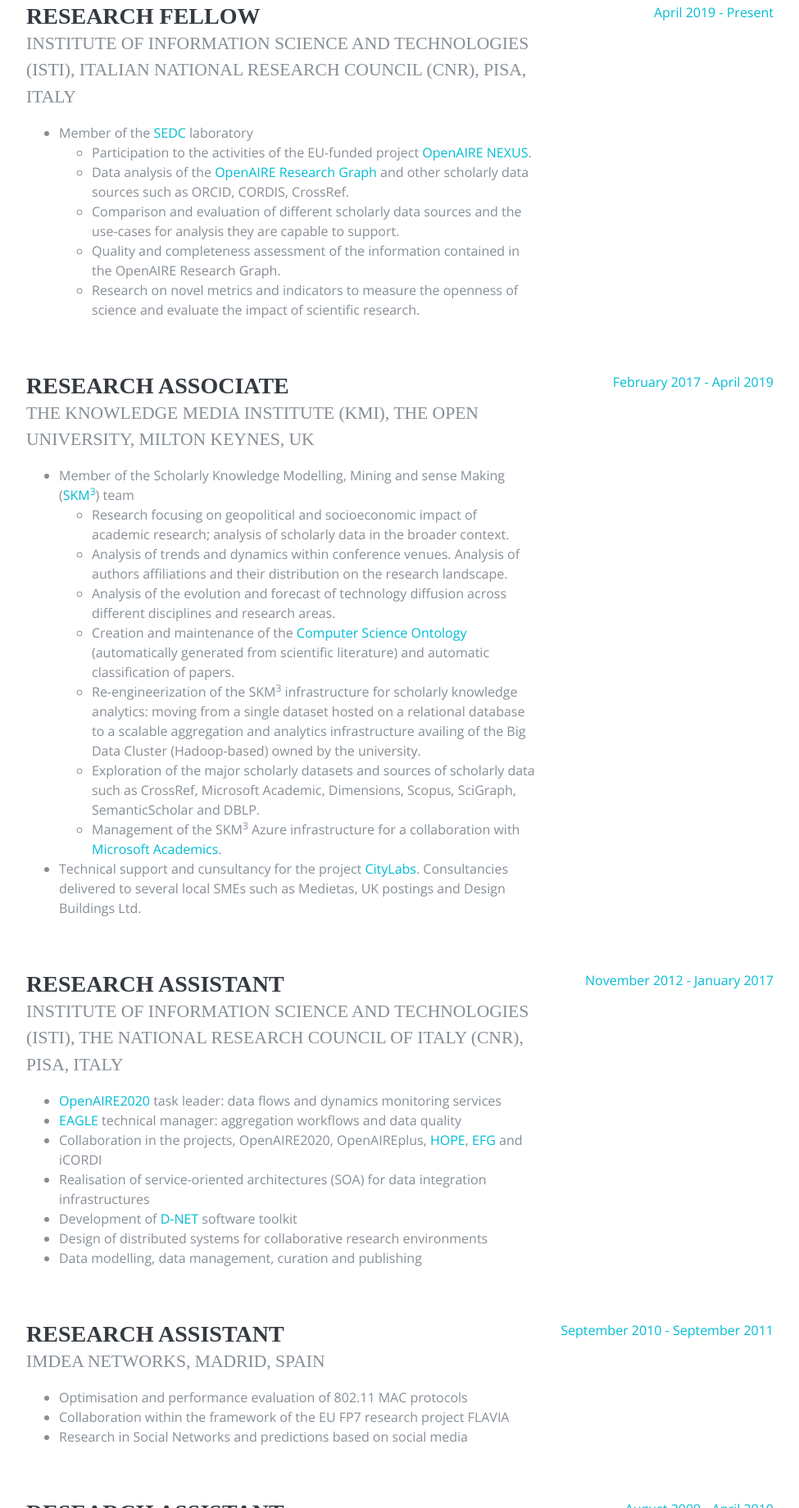
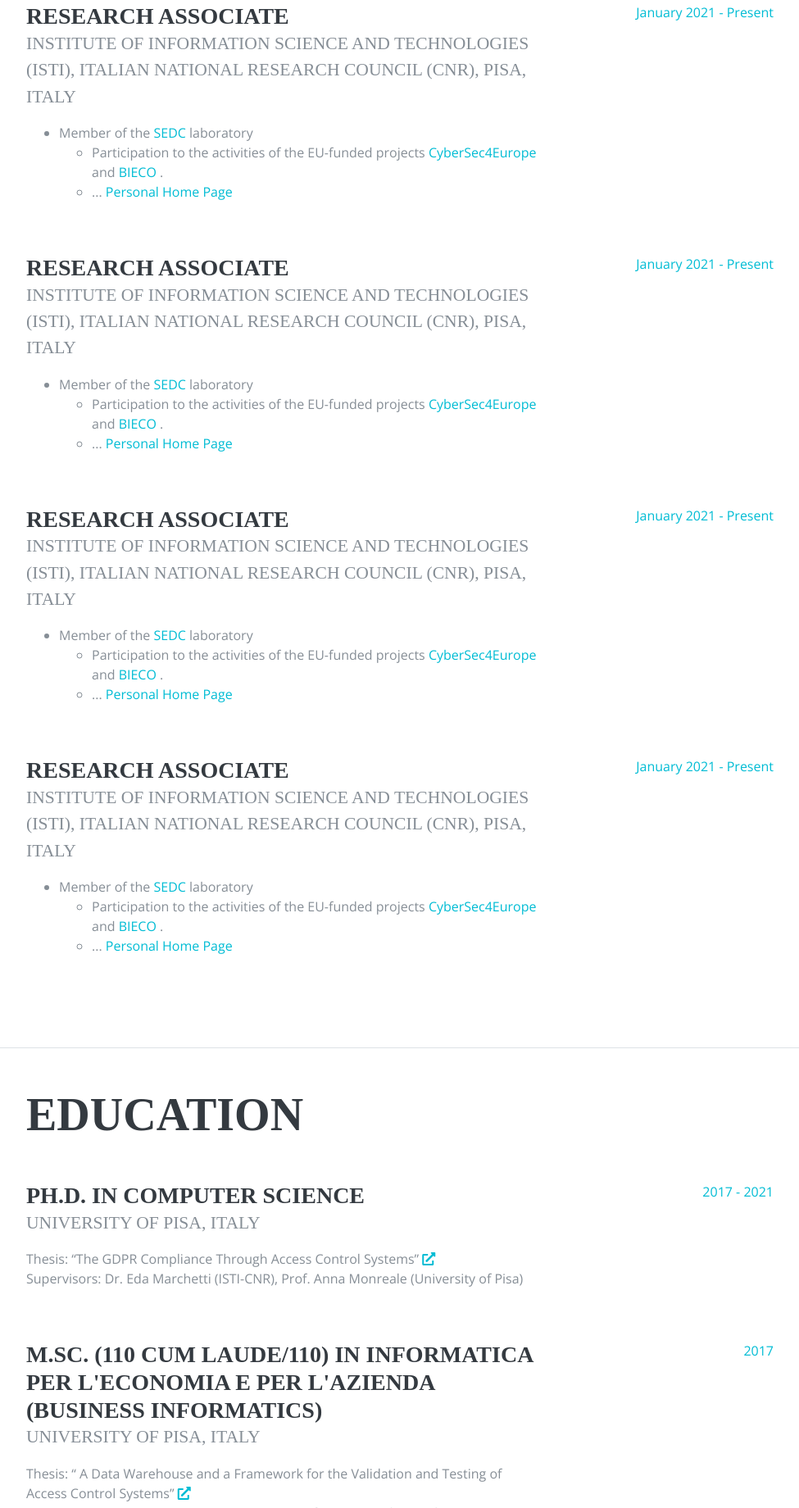
Before and after one commit to saiddao/saiddao.github.io, a plain HTML site: page index.html in a window 1280 px wide. Shown: the part 960-2800 px from the top of the page at 82% size, without its empty margins (288-1263 px from the left). Drawn offline with nearby package versions, Linux system fonts and the light colour scheme; a web font is replaced by a local one.

Commit message:
Update index.html

```diff
--- a/index.html
+++ b/index.html
@@ -83,10 +83,9 @@
           <a href="mailto:said.daoudagh@isti.cnr.it">said.daoudagh@isti.cnr.it</a>
         </div>
         <p>
-          <span class="subheading"></span>Data scientist &amp; researcher; scholarly knowledge mining,
-          science of
-          science, analysis of the research landscape in the broader socioeconomic and geopolitical context, (research)
-          data infrastructures.
+          <span class="subheading"></span>My research interests fall in the intersection between information security, software testing, and data protection & compliance with a specific focus on data protection by design (DPbD).
+Currently, I am working on solutions for the GDPR compliance by considering Access Control as a pivotal technology in different application contexts.
+
         </p>
         <p class="mb-5">
           <!-- <i class="fas fa-spinner"></i> Loading... :)</p> -->
@@ -96,7 +95,7 @@
 
           <i class="far fa-hand-point-right"></i> The full CV can be found
           <a target="_blank"
-            href="https://drive.google.com/file/d/1SzMqRhUQwX7Mvd4ab0xTPIw4EqPbXpiM/view?usp=sharing">here</a>.
+            href="https://drive.google.com/file/d/1NRR3MAEqAMSIv0b-Xq6bhN60kryy9CP5/view?usp=sharing">here</a>.
           <p class="mb-5">
           </p>
           <ul class="list-inline list-social-icons mb-0">
@@ -151,7 +150,7 @@
 
         <div class="resume-item d-flex flex-column flex-md-row mb-5">
           <div class="resume-content mr-auto">
-            <h3 class="mb-0">Research Fellow</h3>
+            <h3 class="mb-0">Research Associate</h3>
             <div class="subheading mb-3">Institute of Information Science and Technologies (ISTI), Italian National
               Research Council (CNR), Pisa, Italy
             </div>
@@ -161,128 +160,113 @@
                 Member of the <a target="_blank" href="https://www.isti.cnr.it/en/research/laboratories/20/Software_Engineering_&_Dependable_Computing_(SEDC)">SEDC</a>
                 laboratory
                 <ul>
-                  <li> Participation to the activities of the EU-funded project <a target="_blank"
-                      href="https://www.openaire.eu/openaire-nexus-project">OpenAIRE NEXUS</a>.</li>
-                  <li>Data analysis of the <a target="_blank"
-                      href="https://www.openaire.eu/item/openaire-research-graph">OpenAIRE Research Graph</a> and other
-                    scholarly
-                    data sources such as ORCID, CORDIS, CrossRef.</li>
-                  <li>Comparison and evaluation of different scholarly data sources and the
-                    use-cases for analysis they are capable to support.</li>
-                  <li>Quality and completeness assessment of the information contained in
-                    the OpenAIRE Research Graph.</li>
-                    <li>Research on novel metrics and indicators to measure the openness of
-                      science and evaluate the impact of scientific research.</li>
-                </ul>
+                  <li> Participation to the activities of the EU-funded projects <a target="_blank"
+                      href="https://cybersec4europe.eu/">CyberSec4Europe</a> and <a target="_blank"
+                      href="https://bieco.org/">BIECO</a>
+                      .</li>
+                  <li> ... <a target="_blank"
+                      href="https://daoudagh.netsons.org">Personal Home Page</a>                 </ul>
               </li>
             </ul>
           </div>
           <div class="resume-date text-md-right">
-            <span class="text-primary">April 2019 - Present</span>
+            <span class="text-primary">January 2021 - Present</span>
           </div>
         </div>
 
           <div class="resume-item d-flex flex-column flex-md-row mb-5">
               <div class="resume-content mr-auto">
                   <h3 class="mb-0">Research Associate</h3>
-            <div class="subheading mb-3">The Knowledge Media Institute (KMi), The Open University, Milton Keynes, UK
+                  <div class="subheading mb-3">
+                      Institute of Information Science and Technologies (ISTI), Italian National
+                      Research Council (CNR), Pisa, Italy
                   </div>
                   <!-- <p><i class="fa-li fa fa-spinner"></i> Loading... :)</p> -->
                   <ul>
                       <li>
-                Member of the Scholarly Knowledge Modelling, Mining and sense Making (<a target="_blank"
-                  href="http://skm.kmi.open.ac.uk">SKM<sup>3</sup></a>) team
+                          Member of the <a target="_blank" href="https://www.isti.cnr.it/en/research/laboratories/20/Software_Engineering_&_Dependable_Computing_(SEDC)">SEDC</a>
+                          laboratory
                           <ul>
-                  <li> Research focusing on geopolitical and socioeconomic impact of academic research; analysis of
-                    scholarly data in the broader context.</li>
-                  <li> Analysis of trends and dynamics within conference venues. Analysis of authors affiliations and
-                    their distribution on the research landscape.</li>
-                  <li> Analysis of the evolution and forecast of technology diffusion across different disciplines and
-                    research areas.</li>
-                  <li> Creation and maintenance of the <a target="_blank"
-                      href="https://cso.kmi.open.ac.uk/home">Computer Science Ontology</a> (automatically generated from
-                    scientific literature) and automatic classification of papers.</li>
-                  <li> Re-engineerization of the SKM<sup>3</sup> infrastructure for scholarly knowledge analytics:
-                    moving from a single dataset hosted on a relational database to a scalable aggregation and analytics
-                    infrastructure availing of the Big Data Cluster (Hadoop-based) owned by the university.</li>
-                  <li> Exploration of the major scholarly datasets and sources of scholarly data such as CrossRef,
-                    Microsoft Academic, Dimensions, Scopus, SciGraph, SemanticScholar and DBLP.</li>
-                  <li> Management of the SKM<sup>3</sup> Azure infrastructure for a collaboration with <a
-                      target="_blank" href="https://academic.microsoft.com">Microsoft Academics</a>.</li>
+                              <li>
+                                  Participation to the activities of the EU-funded projects <a target="_blank"
+                      href="https://cybersec4europe.eu/">CyberSec4Europe</a> and <a target="_blank"
+                      href="https://bieco.org/">BIECO</a>
+                                  .
+                              </li>
+                              <li>
+                                  ... <a target="_blank"
+                      href="https://daoudagh.netsons.org">Personal Home Page</a>
                               </ul>
-              </li>
-              <li>Technical support and cunsultancy for the project
-                <a target="_blank" href="http://citylabs.org.uk">CityLabs</a>. Consultancies delivered to several local
-                SMEs such as Medietas, UK postings and Design Buildings Ltd.
               </li>
               </ul>
               </div>
               <div class="resume-date text-md-right">
-            <span class="text-primary">February 2017 - April 2019</span>
+                  <span class="text-primary">January 2021 - Present</span>
               </div>
           </div>
 
           <div class="resume-item d-flex flex-column flex-md-row mb-5">
               <div class="resume-content mr-auto">
-            <h3 class="mb-0">Research Assistant</h3>
-            <div class="subheading mb-3">Institute of Information Science and Technologies (ISTI), The National
-              Research Council of Italy (CNR), Pisa,
-              Italy
+                  <h3 class="mb-0">Research Associate</h3>
+                  <div class="subheading mb-3">
+                      Institute of Information Science and Technologies (ISTI), Italian National
+                      Research Council (CNR), Pisa, Italy
                   </div>
+                  <!-- <p><i class="fa-li fa fa-spinner"></i> Loading... :)</p> -->
                   <ul>
                       <li>
-                <a target="_blank" href="https://www.openaire.eu">OpenAIRE2020</a> task leader: data flows and dynamics
-                monitoring services</li>
+                          Member of the <a target="_blank" href="https://www.isti.cnr.it/en/research/laboratories/20/Software_Engineering_&_Dependable_Computing_(SEDC)">SEDC</a>
+                          laboratory
+                          <ul>
                               <li>
-                <a target="_blank" href="https://www.eagle-network.eu">EAGLE</a> technical manager: aggregation
-                workflows and data quality</li>
-              <li>Collaboration in the projects, OpenAIRE2020, OpenAIREplus,
-                <a target="_blank" href="http://www.peoplesheritage.eu/content/about_hope.htm">HOPE</a>,
-                <a target="_blank" href="http://efgproject.eu/index.php">EFG</a> and iCORDI</li>
-              <li>Realisation of service-oriented architectures (SOA) for data integration infrastructures</li>
-              <li>Development of
-                <a target="_blank" href="http://www.d-net.research-infrastructures.eu/node/1">D-NET</a> software
-                toolkit</li>
-              <li>Design of distributed systems for collaborative research environments</li>
-              <li>Data modelling, data management, curation and publishing</li>
+                                  Participation to the activities of the EU-funded projects <a target="_blank"
+                      href="https://cybersec4europe.eu/">CyberSec4Europe</a> and <a target="_blank"
+                      href="https://bieco.org/">BIECO</a>
+                                  .
+                              </li>
+                              <li>
+                                  ... <a target="_blank"
+                      href="https://daoudagh.netsons.org">Personal Home Page</a>
+                              </ul>
+              </li>
               </ul>
               </div>
               <div class="resume-date text-md-right">
-            <span class="text-primary">November 2012 - January 2017</span>
+                  <span class="text-primary">January 2021 - Present</span>
               </div>
           </div>
 
           <div class="resume-item d-flex flex-column flex-md-row mb-5">
               <div class="resume-content mr-auto">
-            <h3 class="mb-0">Research Assistant</h3>
-            <div class="subheading mb-3">IMDEA Networks, Madrid, Spain</div>
+                  <h3 class="mb-0">Research Associate</h3>
+                  <div class="subheading mb-3">
+                      Institute of Information Science and Technologies (ISTI), Italian National
+                      Research Council (CNR), Pisa, Italy
+                  </div>
+                  <!-- <p><i class="fa-li fa fa-spinner"></i> Loading... :)</p> -->
                   <ul>
-              <li>Optimisation and performance evaluation of 802.11 MAC protocols</li>
-              <li>Collaboration within the framework of the EU FP7 research project FLAVIA</li>
-              <li>Research in Social Networks and predictions based on social media</li>
+                      <li>
+                          Member of the <a target="_blank" href="https://www.isti.cnr.it/en/research/laboratories/20/Software_Engineering_&_Dependable_Computing_(SEDC)">SEDC</a>
+                          laboratory
+                          <ul>
+                              <li>
+                                  Participation to the activities of the EU-funded projects <a target="_blank"
+                      href="https://cybersec4europe.eu/">CyberSec4Europe</a> and <a target="_blank"
+                      href="https://bieco.org/">BIECO</a>
+                                  .
+                              </li>
+                              <li>
+                                  ... <a target="_blank"
+                      href="https://daoudagh.netsons.org">Personal Home Page</a>
+                              </ul>
+              </li>
               </ul>
               </div>
               <div class="resume-date text-md-right">
-            <span class="text-primary">September 2010 - September 2011</span>
+                  <span class="text-primary">January 2021 - Present</span>
               </div>
           </div>
 
-        <div class="resume-item d-flex flex-column flex-md-row">
-          <div class="resume-content mr-auto">
-            <h3 class="mb-0">Research Assistant</h3>
-            <div class="subheading mb-3">The Mærsk Mc-Kinney Møller Institute,\\The University of Southern Denmark,
-              Odense, Denmark</div>
-            <ul>
-              <li>Research in dynamic updating of Java software</li>
-              <li>Realisation of a case study for Javeleon, a Dynamic Software Updating System developed by a research
-                group
-                in the institute</li>
-            </ul>
-          </div>
-          <div class="resume-date text-md-right">
-            <span class="text-primary">August 2009 - April 2010</span>
-          </div>
-        </div>
 
       </div>
 
@@ -294,62 +278,47 @@
 
         <div class="resume-item d-flex flex-column flex-md-row mb-5">
           <div class="resume-content mr-auto">
-            <h3 class="mb-0">Ph.D. in Information Engineering</h3>
+            <h3 class="mb-0">Ph.D. in Computer Science</h3>
             <div class="subheading mb-3">University of Pisa, Italy</div>
-            <p>Thesis: “Data flow quality monitoring in data infrastructures”
-              <a href="https://etd.adm.unipi.it/theses/available/etd-12232016-151401/unrestricted/PhD_Thesis.pdf
-              ">
+            <p>Thesis: “The GDPR Compliance Through Access Control Systems”
+              <a href="https://etd.adm.unipi.it/theses/available/etd-07112021-124810/">
                 <i class="fas fa-external-link-alt"></i>
               </a>
-              <br /> Supervisors: Dr. Paolo Manghi (ISTI-CNR), Prof. Marco Avvenuti (University of Pisa)</p>
+              <br /> Supervisors: Dr. Eda Marchetti (ISTI-CNR), Prof. Anna Monreale (University of Pisa)</p>
             <!-- <p>GPA: 3.23</p> -->
           </div>
           <div class="resume-date text-md-right">
-            <span class="text-primary">2013 - 2016</span>
+            <span class="text-primary">2017 - 2021</span>
           </div>
         </div>
 
         <div class="resume-item d-flex flex-column flex-md-row mb-5">
           <div class="resume-content mr-auto">
-            <h3 class="mb-0">M.Sc. in Telematic Engineering</h3>
-            <div class="subheading mb-3">University Carlos III of Madrid, Spain</div>
-            <p>Thesis: “Control Theoretic Optimization of 802.11 WLANs: Implementation and Experimental Evaluation”
-              <a href="http://eprints.networks.imdea.org/277/1/A.Mannocci-MsC%20Thesis-July%202011.pdf">
+            <h3 class="mb-0">M.Sc. (110 cum laude/110) in INFORMATICA PER L'ECONOMIA E PER L'AZIENDA (BUSINESS INFORMATICS)</h3>
+            <div class="subheading mb-3">University of Pisa, Italy</div>
+            <p>Thesis: “ A Data Warehouse and a Framework for the Validation and Testing of Access Control Systems”
+              <a href="https://etd.adm.unipi.it/theses/available/etd-04072017-111322/">
                 <i class="fas fa-external-link-alt"></i>
               </a>
-              <br /> Supervisors: Prof. Albert Banchs Roca (IMDEA Networks &amp; UC3M), Prof. Vincenzo Mancuso (IMDEA
-              Networks)
+              <br /> Supervisors:
+                 Dr. Giovanna Rosone (University of Pisa), Dr. Eda Marchetti (ISTI-CNR) and Dr. Francesca Lonetti (ISTI-CNR)
             </p>
           </div>
           <div class="resume-date text-md-right">
-            <span class="text-primary">2010 - 2011</span>
+            <span class="text-primary">2017</span>
           </div>
         </div>
 
         <div class="resume-item d-flex flex-column flex-md-row mb-5">
           <div class="resume-content mr-auto">
-            <h3 class="mb-0">M.Sc. in Computer Engineering</h3>
+            <h3 class="mb-0">B.Sc. in Computer Science</h3>
             <div class="subheading mb-3">University of Pisa, Italy</div>
-            <p>Thesis: “Stepwise Evolution of Java Applications using Dynamic Updates”
-              <br /> Supervisor: Prof. Bo Nørregaard Jørgensen (Syddansk Universitet), Prof. Marco Avvenuti (University
-              of Pisa)
+            <p>Thesis: “Automatic Test Cases Generation for Testing of Access Control Systems Expressed in XACML”
+              <br /> Supervisors: Prof. Andrea Corradini (University of Pisa), Dr. Eda Marchetti (ISTI-CNR) and Dr. Francesca Lonetti (ISTI-CNR)
             </p>
           </div>
           <div class="resume-date text-md-right">
-            <span class="text-primary">2007 - 2010</span>
-          </div>
-        </div>
-
-        <div class="resume-item d-flex flex-column flex-md-row mb-5">
-          <div class="resume-content mr-auto">
-            <h3 class="mb-0">B.Sc. in Computer Engineering</h3>
-            <div class="subheading mb-3">University of Pisa, Italy</div>
-            <p>Thesis: “Design and realisation of a software module for PLC/PAC remote controlling”
-              <br /> Supervisor: Prof. Aldo Balestrino (University of Pisa)
-            </p>
-          </div>
-          <div class="resume-date text-md-right">
-            <span class="text-primary">2003 - 2007</span>
+            <span class="text-primary">2010</span>
           </div>
         </div>
 
@@ -400,6 +369,7 @@
           </li>
         </ul>
 
+          <!--
         <div>
           <strong>Programming skills:</strong> Python, Java, JavaScript, C/C++, Bash scripting. Proficiency with Apache
           Maven and VCSs (SVN & GIT). Advanced knowledge of Visual Studio Code, IntelliJ, Eclipse, NetBeans IDEs.
@@ -427,6 +397,7 @@
           Inter/Intra-domain routing.
           Network security. Cisco CCNA certification.
         </div>
+           -->
       </div>
     </section>
 
```
Lines whose indentation alone changed are shown as unchanged.
